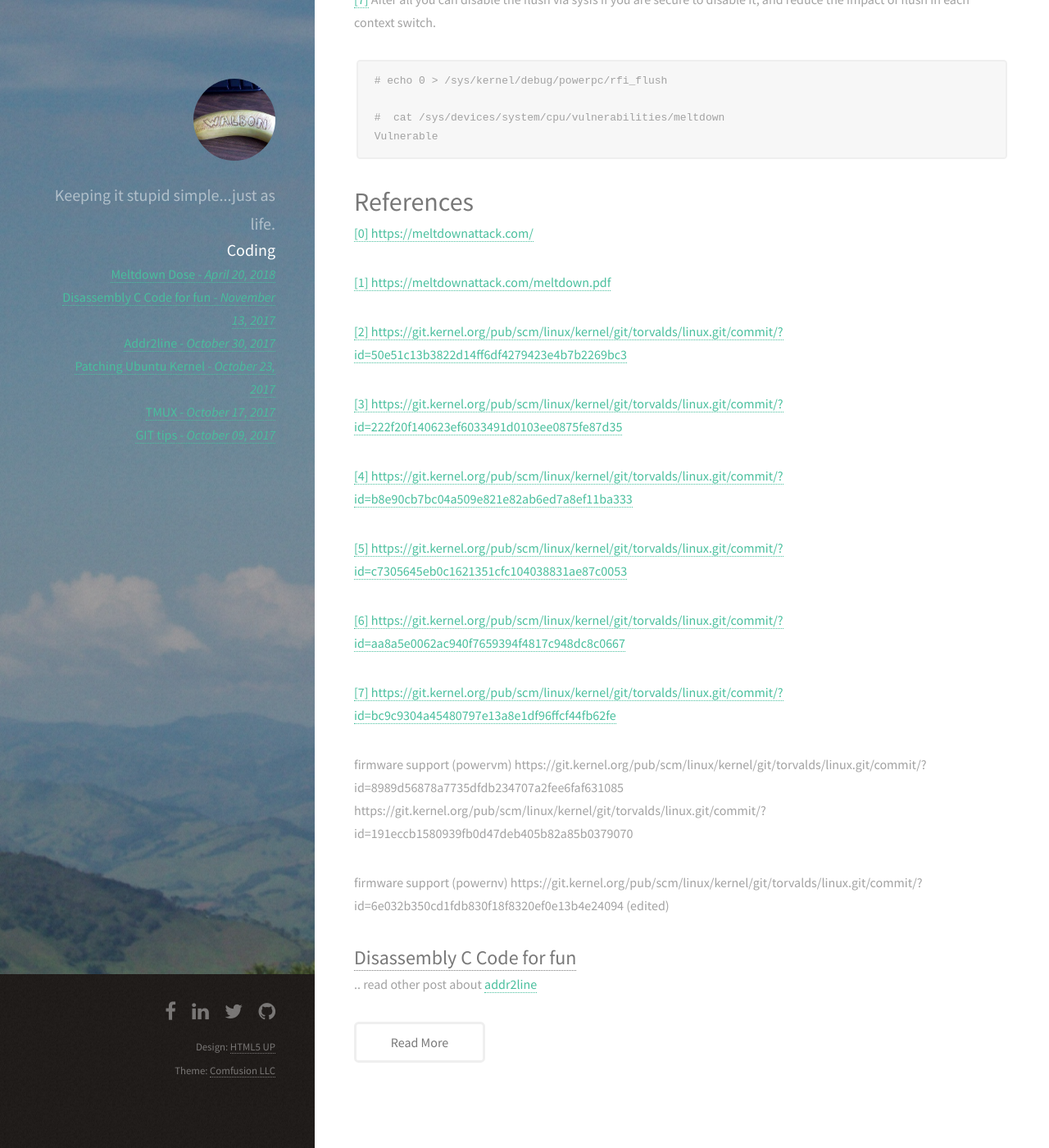
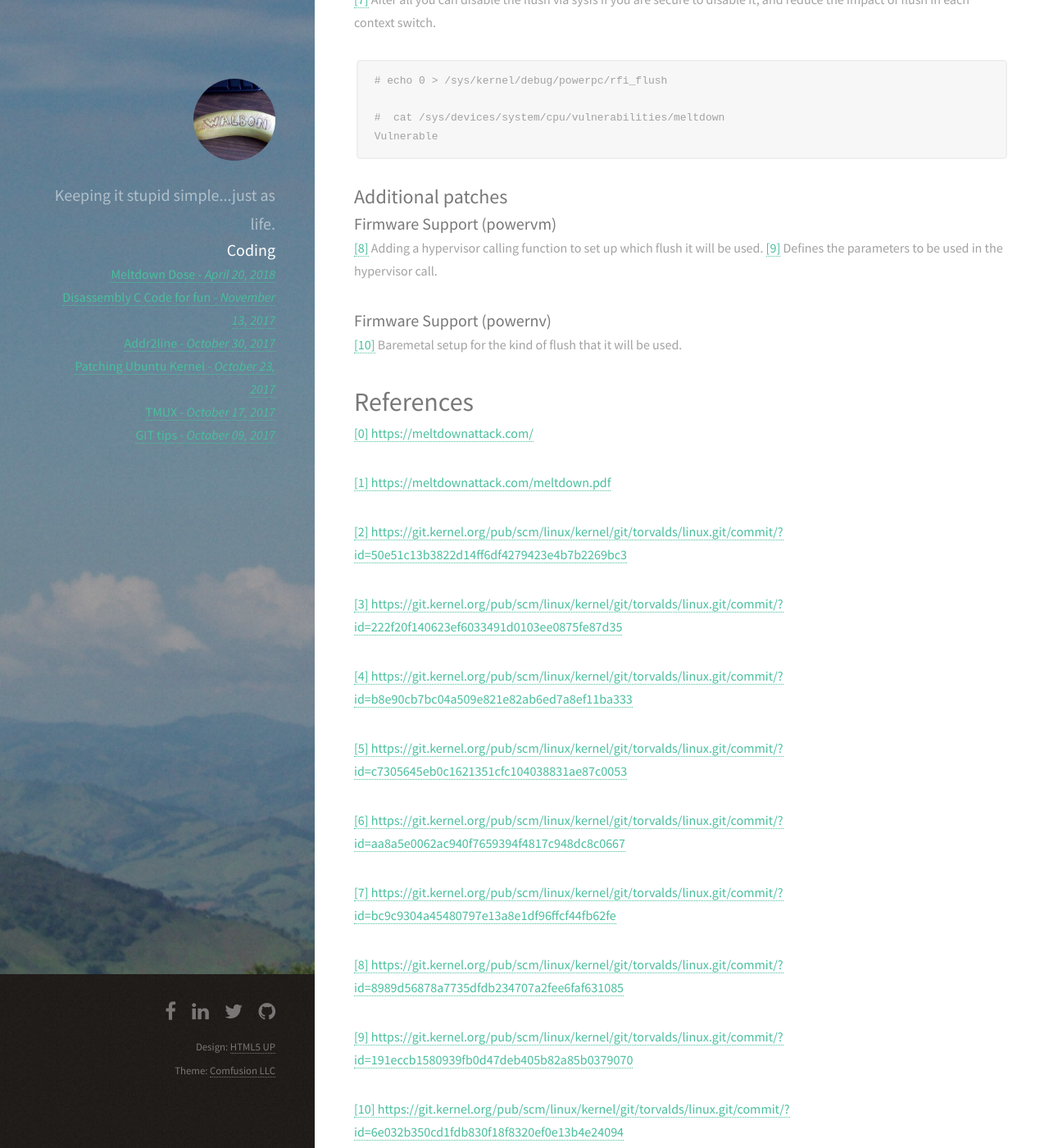
Before and after one commit to walbon/walbon.github.io, a Jekyll site: the page built from _posts/2018-04-20-Meltdown-Dose.md, in a window 1280 px wide and 1400 px high, scrolled down 4231 px. Shown: the whole window at 82% size. Built offline with Jekyll 4.4.1, drawn with Linux system fonts in a browser that asks for light colours; nearby versions of some CDN libraries; comment, search, counter and statistics services are not loaded.

Commit message:
Updating the Meltdown post
Addtional informations

Signed-off-by: Gustavo Walbon <gwalbon@linux.vnet.ibm.com>

````diff
--- a/_posts/2018-04-20-Meltdown-Dose.md
+++ b/_posts/2018-04-20-Meltdown-Dose.md
@@ -181,6 +181,17 @@ and reduce the impact of flush in each context switch.
 Vulnerable
 ```
 
+## Additional patches
+### Firmware Support (powervm)
+[[8]](https://git.kernel.org/pub/scm/linux/kernel/git/torvalds/linux.git/commit/?id=8989d56878a7735dfdb234707a2fee6faf631085)
+Adding a hypervisor calling function to set up which flush it will be used.
+[[9]](https://git.kernel.org/pub/scm/linux/kernel/git/torvalds/linux.git/commit/?id=191eccb1580939fb0d47deb405b82a85b0379070)
+Defines the parameters to be used in the hypervisor call.
+
+### Firmware Support (powernv)
+[[10]](https://git.kernel.org/pub/scm/linux/kernel/git/torvalds/linux.git/commit/?id=6e032b350cd1fdb830f18f8320ef0e13b4e24094)
+Baremetal setup for the kind of flush that it will be used.
+
 # References
 
 [[0] https://meltdownattack.com/](https://meltdownattack.com/)
@@ -202,10 +213,9 @@ https://git.kernel.org/pub/scm/linux/kernel/git/torvalds/linux.git/commit/?id=aa
 [[7]
 https://git.kernel.org/pub/scm/linux/kernel/git/torvalds/linux.git/commit/?id=bc9c9304a45480797e13a8e1df96ffcf44fb62fe](https://git.kernel.org/pub/scm/linux/kernel/git/torvalds/linux.git/commit/?id=bc9c9304a45480797e13a8e1df96ffcf44fb62fe)
 
-firmware support (powervm)
-https://git.kernel.org/pub/scm/linux/kernel/git/torvalds/linux.git/commit/?id=8989d56878a7735dfdb234707a2fee6faf631085
-https://git.kernel.org/pub/scm/linux/kernel/git/torvalds/linux.git/commit/?id=191eccb1580939fb0d47deb405b82a85b0379070
 
-firmware support (powernv)
-https://git.kernel.org/pub/scm/linux/kernel/git/torvalds/linux.git/commit/?id=6e032b350cd1fdb830f18f8320ef0e13b4e24094
-(edited)
+[[8] https://git.kernel.org/pub/scm/linux/kernel/git/torvalds/linux.git/commit/?id=8989d56878a7735dfdb234707a2fee6faf631085](https://git.kernel.org/pub/scm/linux/kernel/git/torvalds/linux.git/commit/?id=8989d56878a7735dfdb234707a2fee6faf631085)
+
+[[9] https://git.kernel.org/pub/scm/linux/kernel/git/torvalds/linux.git/commit/?id=191eccb1580939fb0d47deb405b82a85b0379070](https://git.kernel.org/pub/scm/linux/kernel/git/torvalds/linux.git/commit/?id=191eccb1580939fb0d47deb405b82a85b0379070)
+
+[[10] https://git.kernel.org/pub/scm/linux/kernel/git/torvalds/linux.git/commit/?id=6e032b350cd1fdb830f18f8320ef0e13b4e24094](https://git.kernel.org/pub/scm/linux/kernel/git/torvalds/linux.git/commit/?id=6e032b350cd1fdb830f18f8320ef0e13b4e24094)
````
